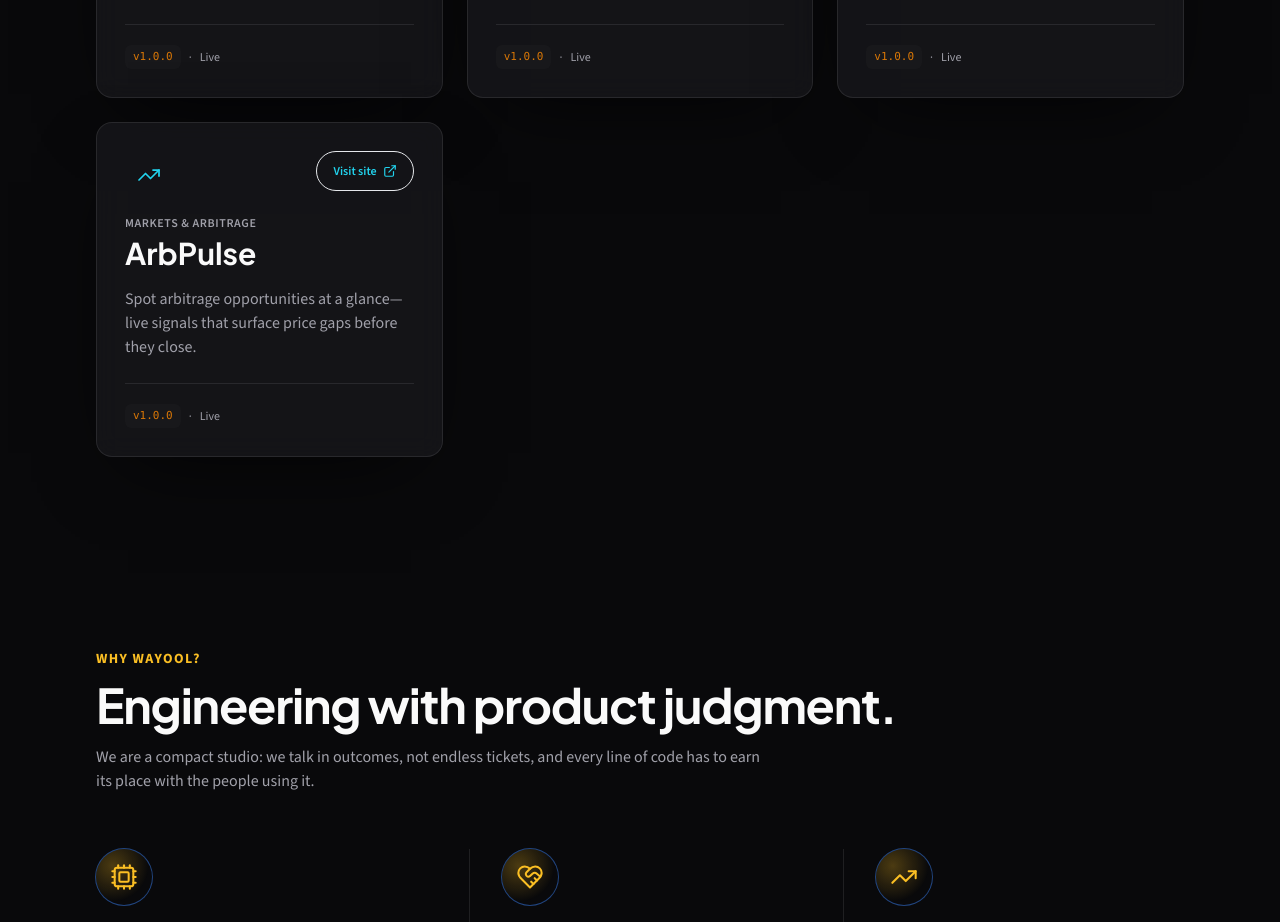
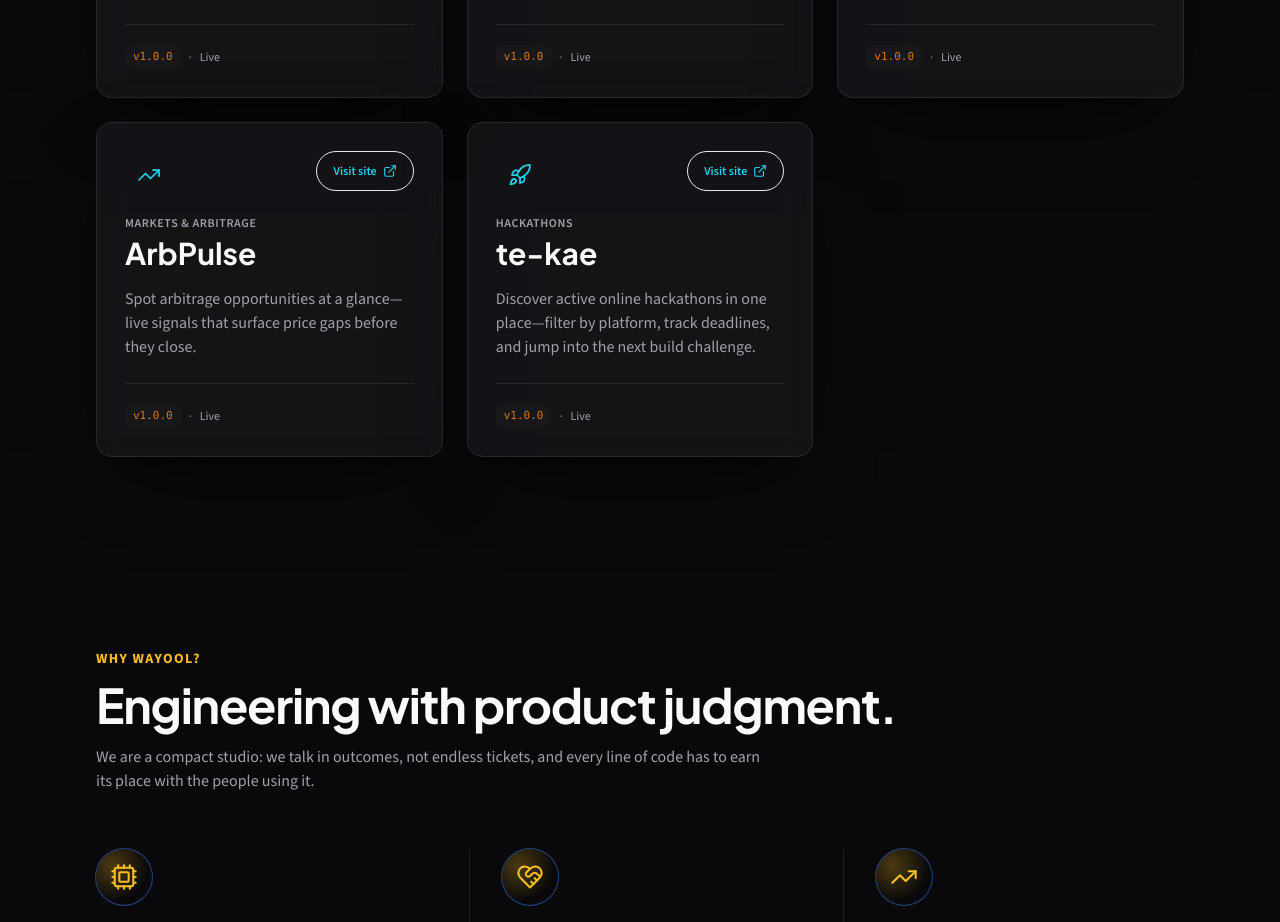
Before and after one commit to mauricioabh/wayool, a Next.js app: page / in a window 1280 px wide. Shown: the part 1900-2822 px from the top of the page. Built offline with nearby package versions, Linux system fonts and the light colour scheme; no server answers.

Commit message:
Add te-kae showcase tile on te-kae.wayool.com.
Co-authored-by: Cursor <cursoragent@cursor.com>

```diff
--- a/app/_components/AppShowcase.tsx
+++ b/app/_components/AppShowcase.tsx
@@ -7,6 +7,7 @@ import {
   BookMarked,
   Bus,
   ExternalLink,
+  Rocket,
   Smartphone,
   Sun,
   Timer,
@@ -103,6 +104,16 @@ const APPS: AppShowcaseItem[] = [
     benefit:
       "Spot arbitrage opportunities at a glance—live signals that surface price gaps before they close.",
     visitHref: "https://arbpulse.wayool.com",
+    version: "v1.0.0",
+    status: "Live",
+  },
+  {
+    name: "te-kae",
+    category: "Hackathons",
+    icon: Rocket,
+    benefit:
+      "Discover active online hackathons in one place—filter by platform, track deadlines, and jump into the next build challenge.",
+    visitHref: "https://te-kae.wayool.com",
     version: "v1.0.0",
     status: "Live",
   },
```
